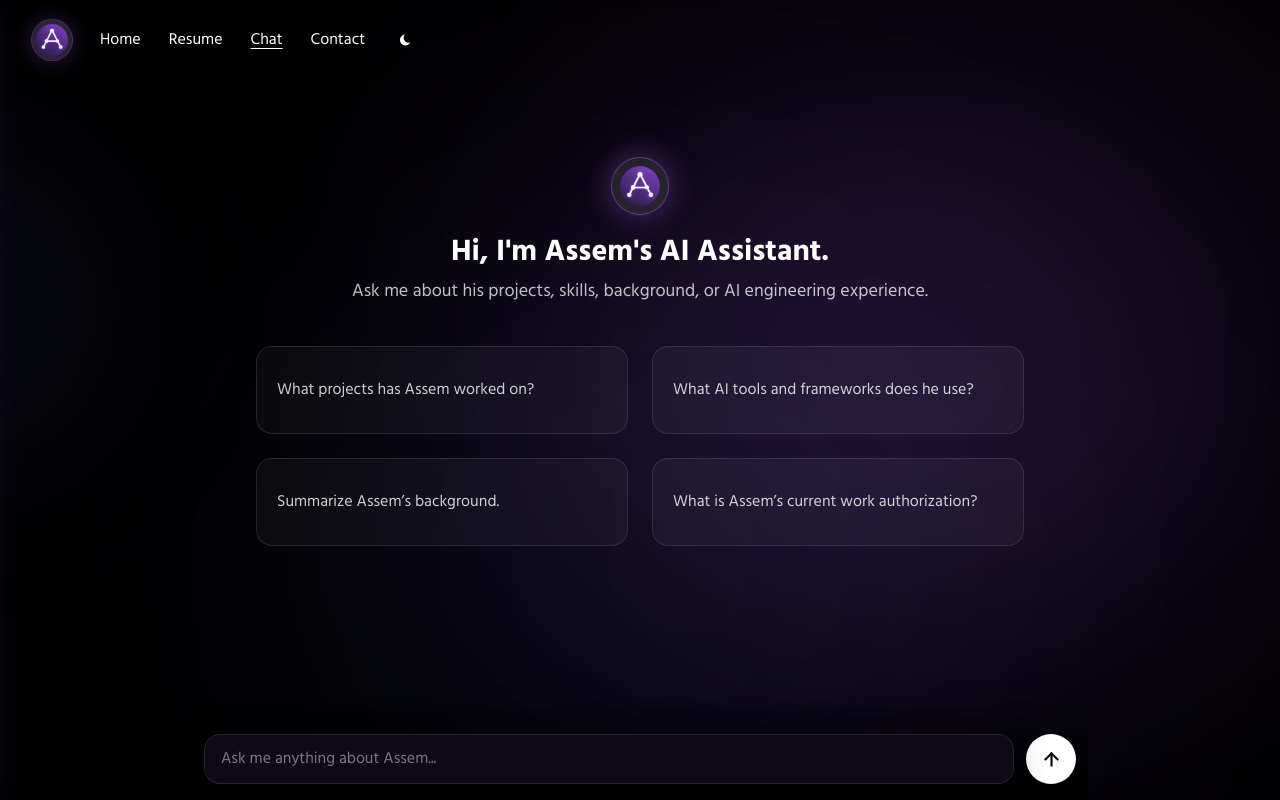
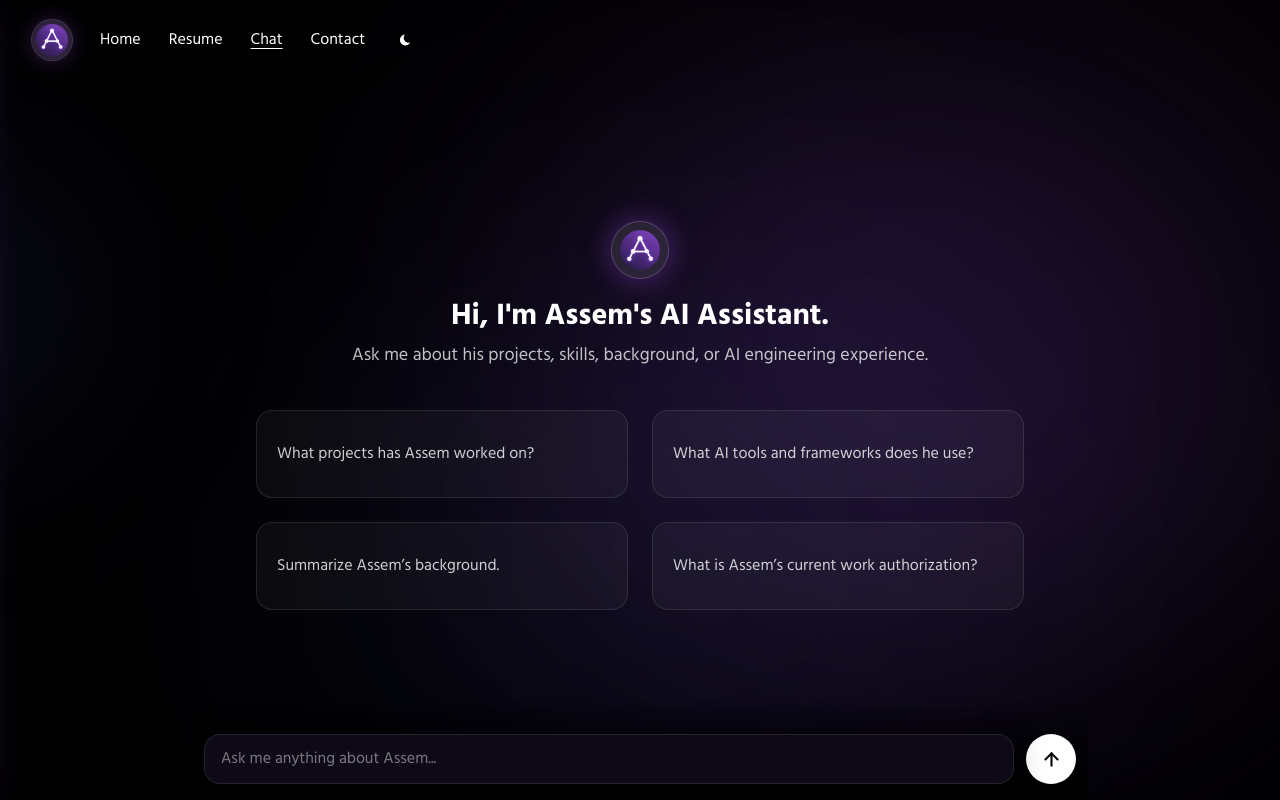
Before and after one commit to Assemh01/assem-portfolio, a Next.js app: page /chat in a window 1280 px wide. Built offline with nearby package versions, Linux system fonts and the light colour scheme.

Commit message:
Fixed chat bottom space

```diff
--- a/pages/chat.js
+++ b/pages/chat.js
@@ -293,7 +293,7 @@ export default function ChatPage() {
 
           <div className="relative flex min-h-[calc(100dvh-96px)] sm:min-h-[calc(100dvh-120px)] flex-col">
             <div
-              className={`flex-1 flex flex-col items-center px-4 pb-32 ${
+              className={`flex-1 flex flex-col items-center px-2 sm:px-4 ${
                 hasStartedChat
                   ? "justify-start pt-6 sm:pt-10"
                   : "justify-center text-center"
@@ -360,7 +360,7 @@ export default function ChatPage() {
               </>
               )}
               {messages.length > 0 && (
-                <div className="w-full max-w-4xl mx-auto mt-2 space-y-3 pb-40 sm:pb-28">
+                <div className="w-full max-w-4xl mx-auto mt-2 space-y-3 pb-28 sm:pb-28">
                   {messages.map((msg, index) => (
                     <div
                       key={index}
```
